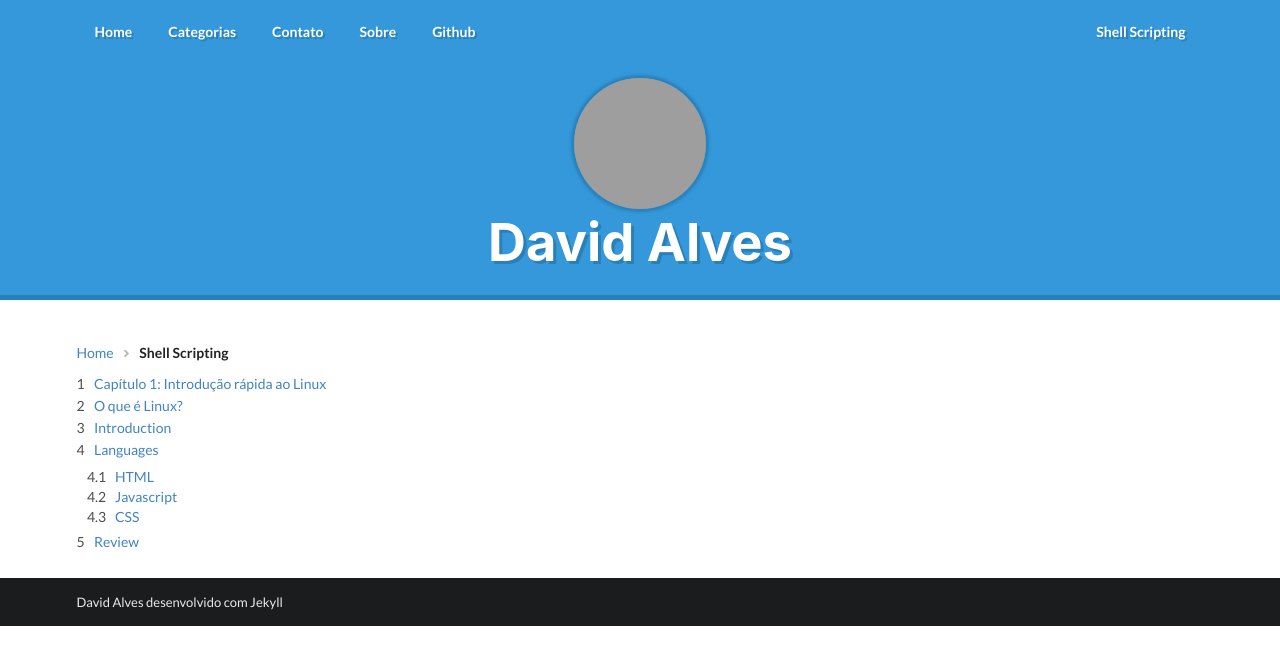
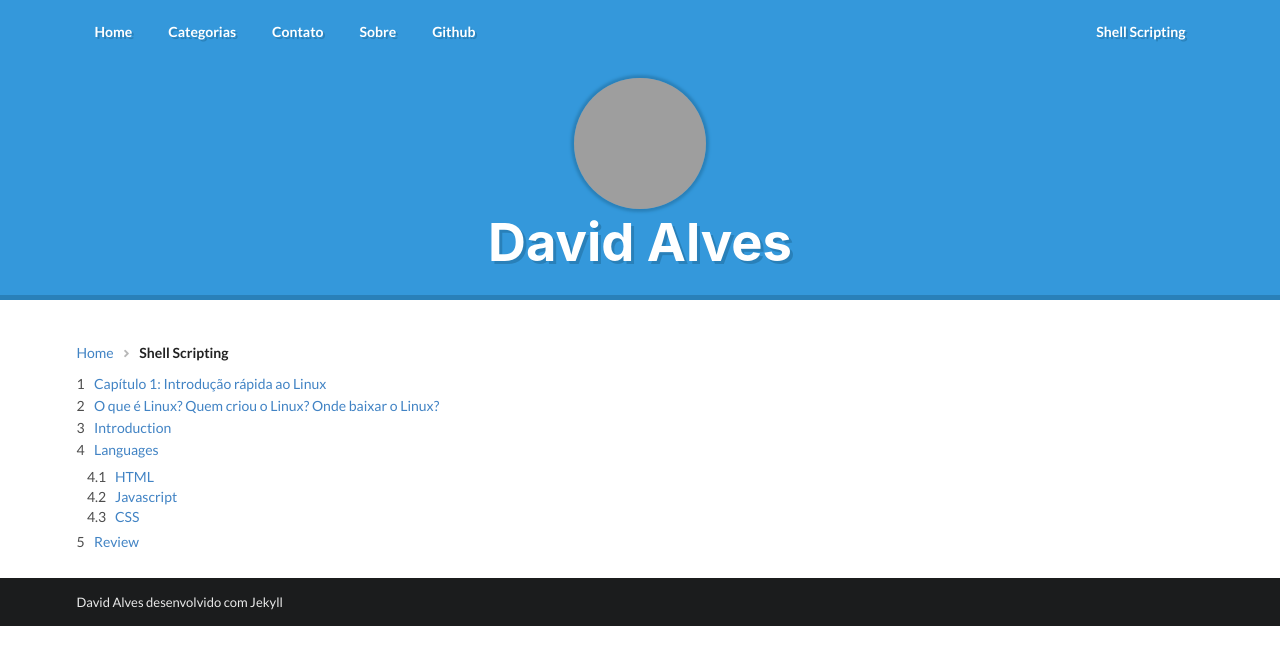
Before and after one commit to david27alves/david27alves.github.io, a Jekyll site: the page built from shellscripting.html, in a window 1280 px wide. Shown: the top 665 px of the page. Built offline with Jekyll 4.4.1, drawn with Linux system fonts in a browser that asks for light colours; grey boxes are pictures that could not be loaded.

Commit message:
Update shellscripting.html

```diff
--- a/shellscripting.html
+++ b/shellscripting.html
@@ -15,6 +15,8 @@ permalink: /tutoriais/shellscripting.html
         <a class="item">Capítulo 1: Introdução rápida ao Linux</a>
         <div class="item">
             <a>O que é Linux?</a>
+            <a>Quem criou o Linux?</a>
+            <a>Onde baixar o Linux?</a>
         </div>
         <a class="item">Introduction</a>
         <div class="item">
```
